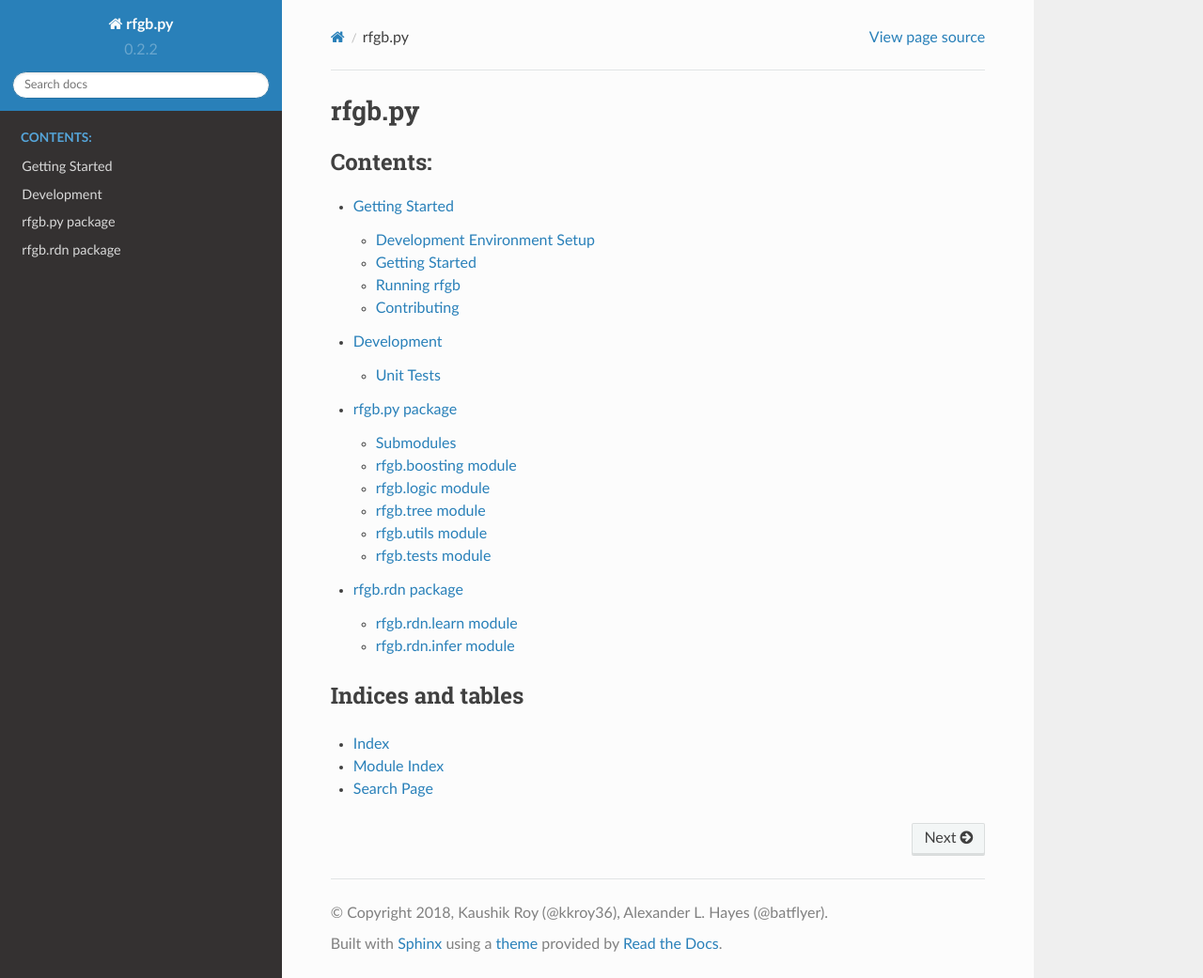
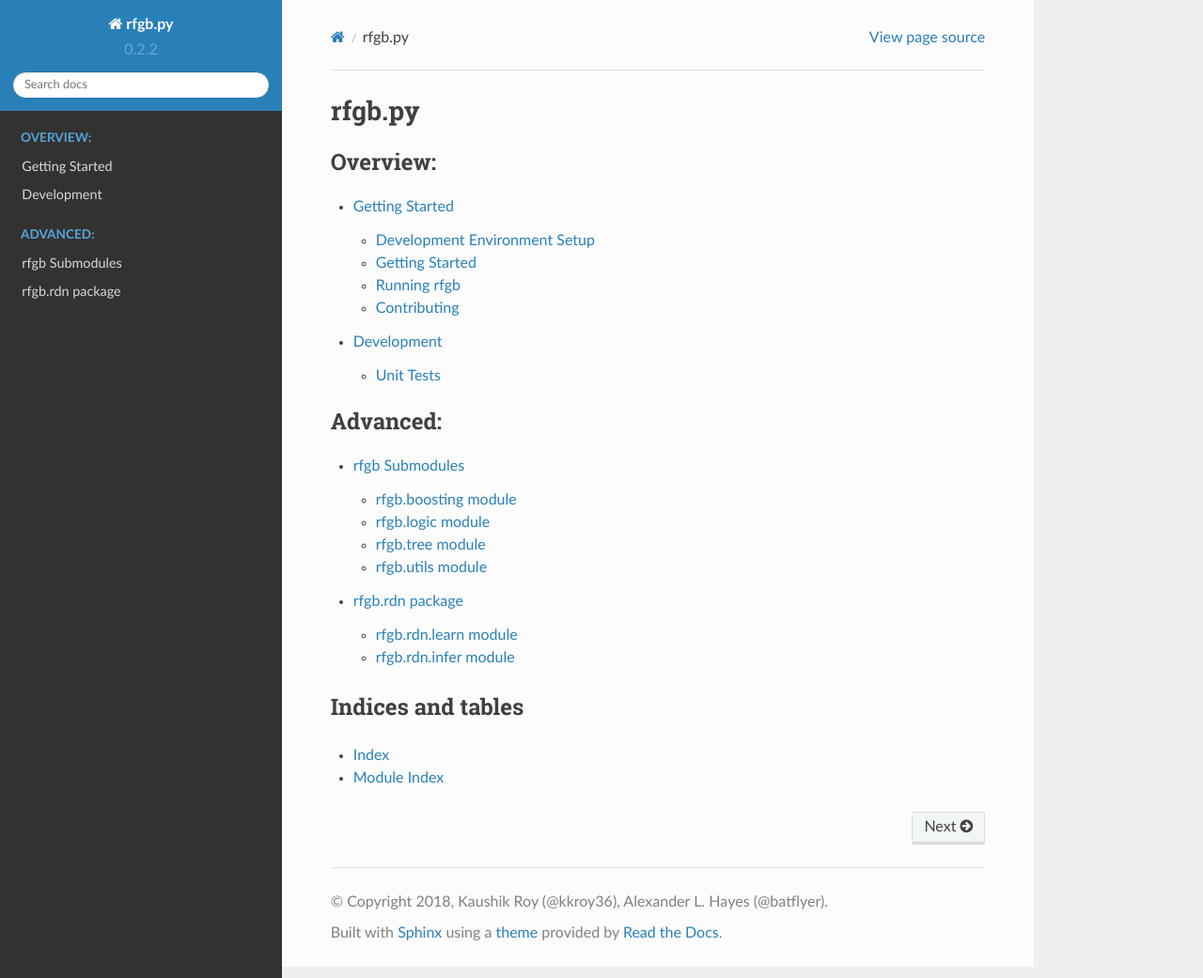
Before and after one commit to hayesall/rfgb, a Sphinx documentation site: the page built from docs/source/index.rst, in a window 1280 px wide and 1041 px high. Shown: the whole window at 94% size. Built offline with Sphinx 7.4.7 and the Read the Docs theme 2.0.0, drawn with Linux system fonts in a browser that asks for light colours.

Commit message:
Removing the rfgb.rst file which contained a mess of docstrings. Adding submodules section to the index.

```diff
--- a/docs/source/index.rst
+++ b/docs/source/index.rst
@@ -10,11 +10,17 @@ rfgb.py
 .. toctree::
    :glob:
    :maxdepth: 2
-   :caption: Contents:
+   :caption: Overview:
 
    getting_started*
    development*
-   rfgb
+
+.. toctree::
+   :glob:
+   :maxdepth: 2
+   :caption: Advanced:
+
+   submodules*
    rfgb.rdn
 
 Indices and tables
@@ -22,4 +28,3 @@ Indices and tables
 
 * :ref:`genindex`
 * :ref:`modindex`
-* :ref:`search`
```
Also changed, not shown: docs/source/rfgb.rst (deleted, +0 -45 lines).
